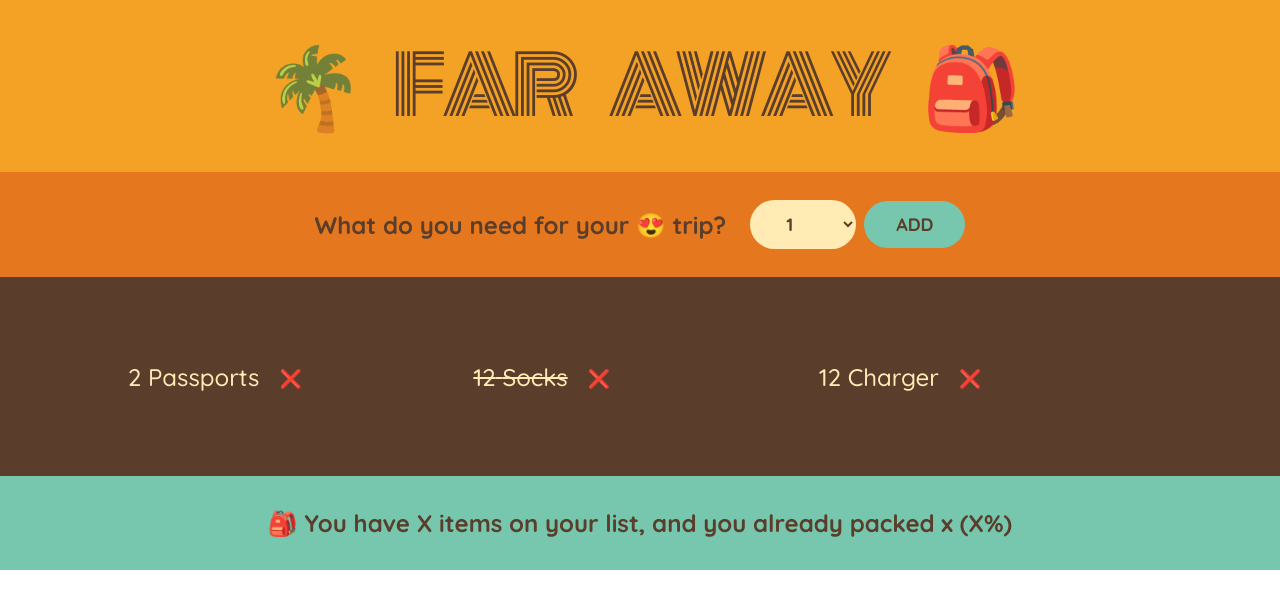
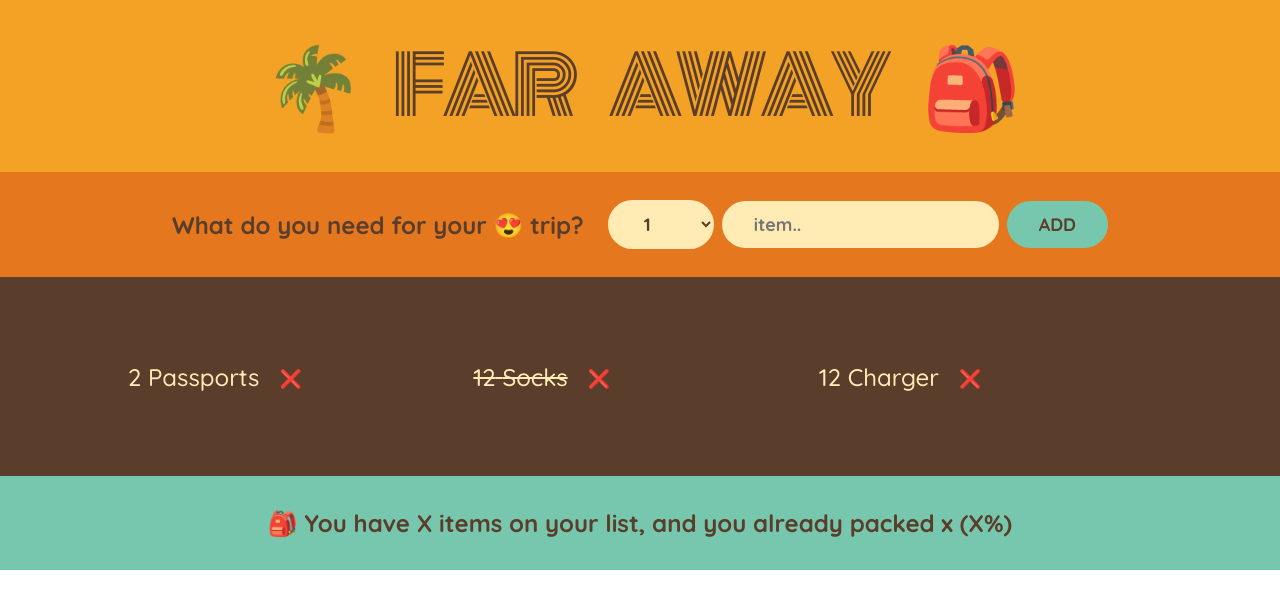
Before and after one commit to byunn90/Travel-List, a React (Create React App) app: page / in a window 1280 px wide. Shown: the top 608 px of the page. Built offline with nearby package versions, Linux system fonts and the light colour scheme.

Commit message:
added input assigned setdescription to onchange and value=description

```diff
--- a/src/App.js
+++ b/src/App.js
@@ -24,6 +24,12 @@ function Logo() {
 function Form() {
   const [description, setDescription] = useState("");
   const [quantity, setQuantity] = useState(1);
+  // Storing packing items ⬇
+  const [items, setItems] = useState([]);
+
+  function handleAddItems(items) {
+    setItems((items) => [...items, items]);
+  }
 
   function handleSubmit(e) {
     e.preventDefault();
@@ -31,6 +37,7 @@ function Form() {
     if (!description) return;
     const newItem = { description, quantity, packed: false, id: Date.now() };
     console.log(newItem);
+    handleAddItems(newItem);
     setDescription("");
     setQuantity(1);
   }
@@ -43,6 +50,12 @@ function Form() {
           <option>{num}</option>
         ))}
       </select>
+      <input
+        type="text"
+        placeholder="item.."
+        value={description}
+        onChange={(e) => setDescription(e.target.value)}
+      ></input>
       <button>Add</button>
     </form>
   );
```
